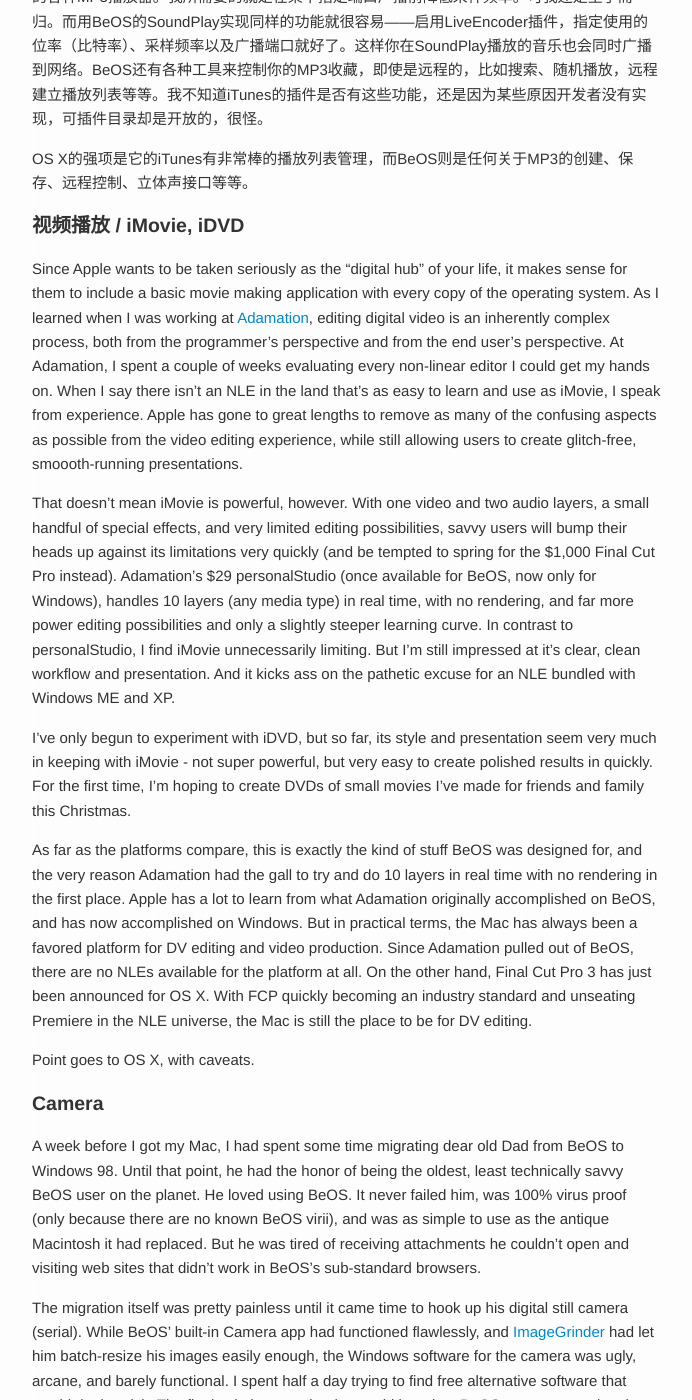
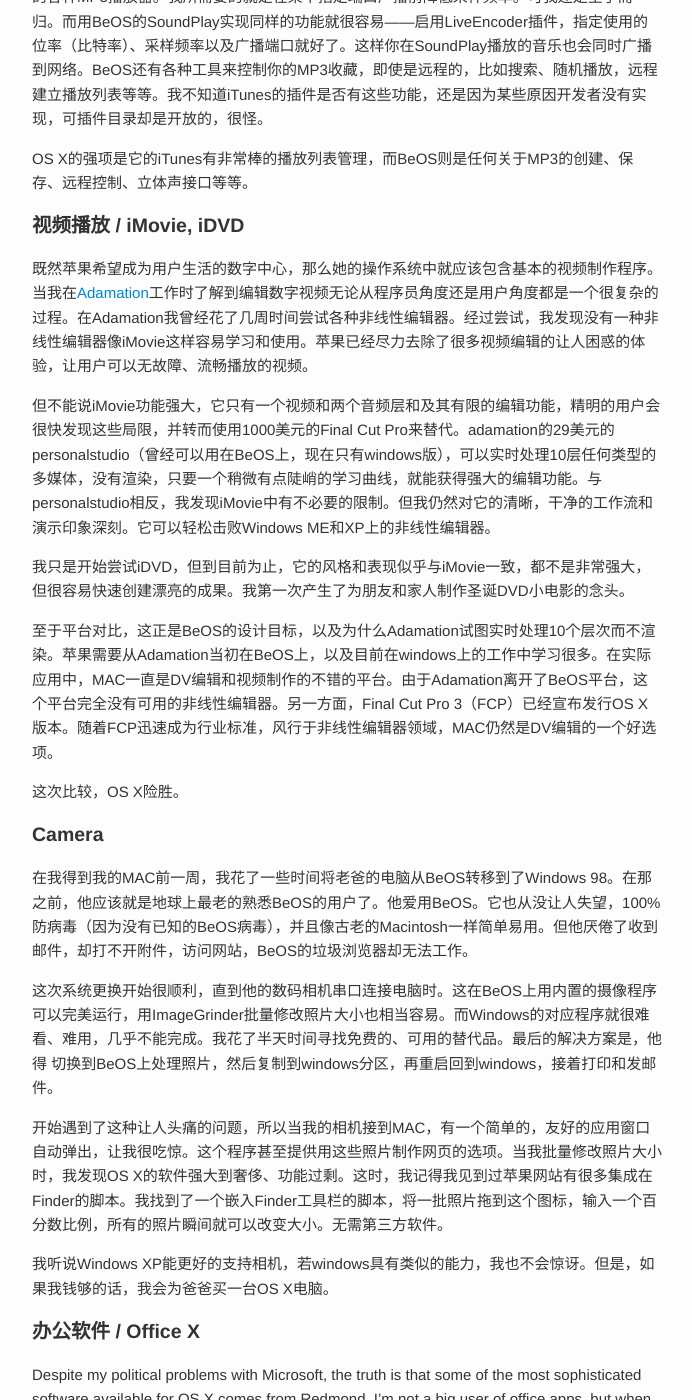
Before and after one commit to DonCN/doncn.github.com, a Jekyll site: the page built from _posts/2013-12-28-Tales-of-BeOS-Refugee.md, in a window 1280 px wide and 1400 px high, scrolled down 9651 px. Shown: the whole window, without its empty margins (293-985 px from the left). Built offline with Jekyll 4.4.1, drawn with Linux system fonts in a browser that asks for light colours; Markdown is read by kramdown in place of the engine named in the settings; comment, search, counter and statistics services are not loaded; some of the changed text lies outside the part shown.

Commit message:
some updates

```diff
--- a/_posts/2013-12-28-Tales-of-BeOS-Refugee.md
+++ b/_posts/2013-12-28-Tales-of-BeOS-Refugee.md
@@ -204,90 +204,28 @@
 
 <h3>视频播放 / iMovie, iDVD</h3>
 
-Since Apple wants to be taken seriously as the "digital hub" of your
-life, it makes sense for them to include a basic movie making
-application with every copy of the operating system. As I learned when I
- was working at <a href="http://www.adamation.com/" target="_blank">Adamation</a>,
- editing digital video is an inherently complex process, both from the
-programmer's perspective and from the end user's perspective. At
-Adamation, I spent a couple of weeks evaluating every non-linear editor I
- could get my hands on. When I say there isn't an NLE in the land that's
- as easy to learn and use as  iMovie, I speak from experience. Apple has
- gone to great lengths to remove as many of the confusing aspects as
-possible from the video editing experience, while still allowing users
-to create glitch-free, smoooth-running presentations.
+既然苹果希望成为用户生活的数字中心，那么她的操作系统中就应该包含基本的视频制作程序。当我在<a href="http://www.adamation.com/" target="_blank">Adamation</a>工作时了解到编辑数字视频无论从程序员角度还是用户角度都是一个很复杂的过程。在Adamation我曾经花了几周时间尝试各种非线性编辑器。经过尝试，我发现没有一种非线性编辑器像iMovie这样容易学习和使用。苹果已经尽力去除了很多视频编辑的让人困惑的体验，让用户可以无故障、流畅播放的视频。
 
-That doesn't mean iMovie is powerful, however. With one video and two
-audio layers, a small handful of special effects, and very limited
-editing possibilities, savvy users will bump  their  heads up against
-its limitations very quickly (and be tempted  to spring for the $1,000
-Final Cut Pro instead). Adamation's $29 personalStudio (once available
-for BeOS, now only for Windows), handles 10 layers (any media type) in
-real time, with no rendering, and far more power editing possibilities
-and only a slightly steeper learning curve. In contrast to
-personalStudio, I find iMovie unnecessarily limiting. But I'm still
-impressed at it's clear, clean workflow and presentation. And it kicks
-ass on the pathetic excuse for an NLE bundled with Windows ME and XP.
+但不能说iMovie功能强大，它只有一个视频和两个音频层和及其有限的编辑功能，精明的用户会很快发现这些局限，并转而使用1000美元的Final Cut Pro来替代。adamation的29美元的personalstudio（曾经可以用在BeOS上，现在只有windows版），可以实时处理10层任何类型的多媒体，没有渲染，只要一个稍微有点陡峭的学习曲线，就能获得强大的编辑功能。与personalstudio相反，我发现iMovie中有不必要的限制。但我仍然对它的清晰，干净的工作流和演示印象深刻。它可以轻松击败Windows ME和XP上的非线性编辑器。
 
-I've only begun to experiment with iDVD, but so far, its style and
-presentation seem very much in keeping with iMovie - not super powerful,
- but very easy to create polished results in quickly. For the first
-time, I'm hoping to create DVDs of small movies I've made for friends
-and family this Christmas.
+我只是开始尝试iDVD，但到目前为止，它的风格和表现似乎与iMovie一致，都不是非常强大，但很容易快速创建漂亮的成果。我第一次产生了为朋友和家人制作圣诞DVD小电影的念头。
 
-As far as the platforms compare, this is exactly the kind of stuff BeOS
-was designed for, and the very reason Adamation had the gall to try and
-do 10 layers in real time with no rendering in the first place. Apple
-has a lot to learn from what Adamation originally accomplished on BeOS,
-and has now accomplished on Windows. But in practical terms, the Mac has
- always been a favored platform for DV editing and video production.
-Since Adamation pulled out of BeOS, there are no NLEs available for the
-platform at all. On the other hand, Final Cut Pro 3 has just been
-announced for OS X. With FCP quickly becoming an industry standard and
-unseating Premiere in the NLE universe, the Mac is still the place to be
- for DV editing.
+至于平台对比，这正是BeOS的设计目标，以及为什么Adamation试图实时处理10个层次而不渲染。苹果需要从Adamation当初在BeOS上，以及目前在windows上的工作中学习很多。在实际应用中，MAC一直是DV编辑和视频制作的不错的平台。由于Adamation离开了BeOS平台，这个平台完全没有可用的非线性编辑器。另一方面，Final Cut Pro 3（FCP）已经宣布发行OS X版本。随着FCP迅速成为行业标准，风行于非线性编辑器领域，MAC仍然是DV编辑的一个好选项。
 
-Point goes to OS X, with caveats.
+这次比较，OS X险胜。
 
 
 <h3>Camera</h3>
 
-A week before I got my Mac, I had spent some time migrating dear old Dad
- from BeOS to Windows 98. Until that point, he had the honor of being
-the oldest, least technically savvy BeOS user on the planet. He loved
-using BeOS. It never failed him, was 100% virus proof (only because
-there are no known BeOS virii), and was as simple to use as the antique
-Macintosh it had replaced. But he was tired of receiving attachments he
-couldn't open and visiting web sites that didn't work in BeOS's
-sub-standard browsers.
+在我得到我的MAC前一周，我花了一些时间将老爸的电脑从BeOS转移到了Windows 98。在那之前，他应该就是地球上最老的熟悉BeOS的用户了。他爱用BeOS。它也从没让人失望，100%防病毒（因为没有已知的BeOS病毒），并且像古老的Macintosh一样简单易用。但他厌倦了收到邮件，却打不开附件，访问网站，BeOS的垃圾浏览器却无法工作。
 
-The migration itself was pretty painless until it came time to hook up
-his digital still camera (serial). While BeOS' built-in Camera app had
-functioned flawlessly, and <a href="http://www.bebits.com/app/1341" target="_blank">ImageGrinder</a>
- had let him batch-resize his images easily enough, the Windows software
- for the camera was ugly, arcane, and barely functional. I spent half a
-day trying to find free alternative software that would do the trick.
-The final solution was that he would boot into BeOS to capture and
-resize his images, then copy them to his Win partition from there,
-reboot into Windows, and do his printing and mailing.
+这次系统更换开始很顺利，直到他的数码相机串口连接电脑时。这在BeOS上用内置的摄像程序可以完美运行，用ImageGrinder批量修改照片大小也相当容易。而Windows的对应程序就很难看、难用，几乎不能完成。我花了半天时间寻找免费的、可用的替代品。最后的解决方案是，他得 切换到BeOS上处理照片，然后复制到windows分区，再重启回到windows，接着打印和发邮件。
 
-With that headache fresh in mind, I was stoked to plug my camera into
-the Mac and have a simple, friendly capture app pop up automatically.
-The app even offered to make web pages out of the images as they were
-being captured. Now I needed to do some batch-resizing. All of the OS X
-shareware apps I found for the job were a bit too spendy and overkill.
-Then I remembered I had seen <a href="http://www.apple.com/applescript/MacOSx/toolbar_scripts/" target="_blank">a section</a>
- of Apple's site hosting dozens of Finder-integrated AppleScripts. Sure
-enough, I found one that could be embedded in the Finder toolbar. Drag a
- pile of images onto the icon, enter a Scale By % factor, and all my
-images were resized in seconds. Again, no 3rd-party tools required.
+开始遇到了这种让人头痛的问题，所以当我的相机接到MAC，有一个简单的，友好的应用窗口自动弹出，让我很吃惊。这个程序甚至提供用这些照片制作网页的选项。当我批量修改照片大小时，我发现OS X的软件强大到奢侈、功能过剩。这时，我记得我见到过苹果网站有很多集成在Finder的脚本。我找到了一个嵌入Finder工具栏的脚本，将一批照片拖到这个图标，输入一个百分数比例，所有的照片瞬间就可以改变大小。无需第三方软件。
 
-I've heard that Windows XP has much better camera support, and I
-wouldn't be surprised if similar capabilities were now part of MS
-Windows. But if I come across a secret stash of cash, I'm buying Dad an
-OS X machine.
+我听说Windows XP能更好的支持相机，若windows具有类似的能力，我也不会惊讶。但是，如果我钱够的话，我会为爸爸买一台OS X电脑。
 
-<h3>Office X</h3>
+<h3>办公软件 / Office X</h3>
 
 Despite my political problems with Microsoft, the truth is that some of
 the most sophisticated software available for OS X comes from Redmond.
```
Also changed, not shown: images/HaikuOS-desktop.png.
